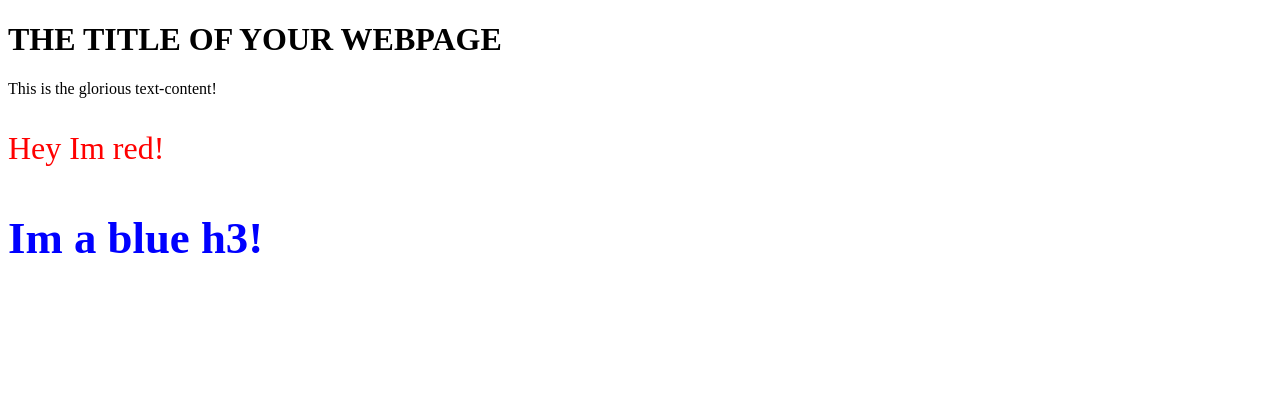
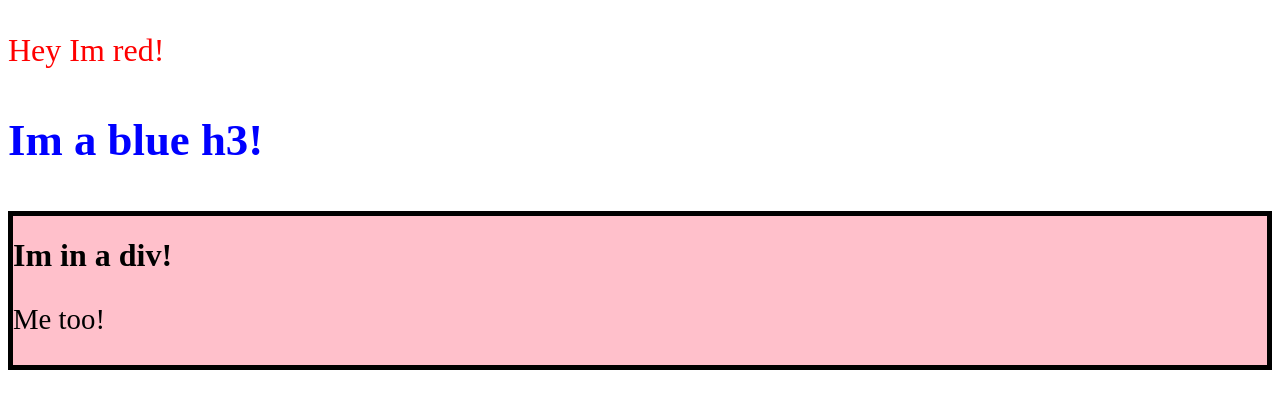
Before and after one commit to Makvi-droid/Refresher, a plain HTML site: page DOM/exercise-one.html in a window 1280 px wide. Drawn offline with Linux system fonts and the light colour scheme.

Commit message:
exercise done

```diff
--- a/DOM/exercise-one.html
+++ b/DOM/exercise-one.html
@@ -7,8 +7,7 @@
 </head>
 <body>
 
-    <h1>THE TITLE OF YOUR WEBPAGE</h1>
-    <div id="container"></div>
+
 
     <p></p>
     <h3></h3>
--- a/DOM/exercise-one.js
+++ b/DOM/exercise-one.js
@@ -1,11 +1,3 @@
-const container = document.querySelector("#container");
-
-const content = document.createElement("div");
-content.classList.add("content");
-content.textContent = "This is the glorious text-content!";
-
-container.appendChild(content);
-
 let paragraph = document.querySelector('p');
 paragraph.textContent = "Hey Im red!";
 paragraph.style.color = 'red';
@@ -15,3 +7,17 @@ let headingThree = document.querySelector('h3');
 headingThree.textContent = 'Im a blue h3!';
 headingThree.style.color = 'blue';
 headingThree.style.fontSize = '2.8rem';
+
+const div = document.createElement("div");
+div.style.border = '5px solid black';
+div.style.backgroundColor = 'pink';
+document.body.appendChild(div);
+
+let h1 = document.createElement('h1');
+h1.textContent = 'Im in a div!';
+div.appendChild(h1);
+
+let p = document.createElement('p');
+p.textContent = 'Me too!';
+p.style.fontSize = '1.8rem';
+div.appendChild(p);
```
